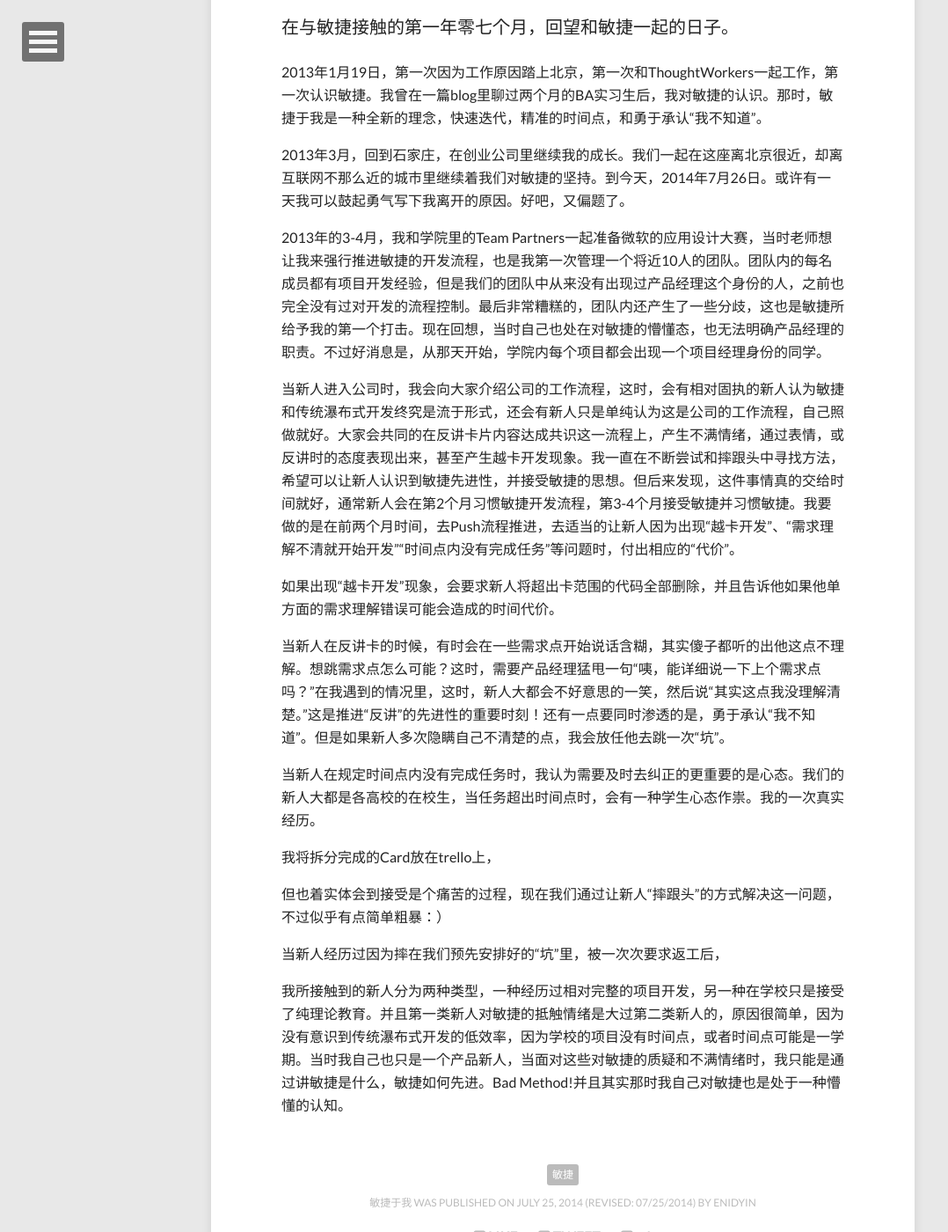
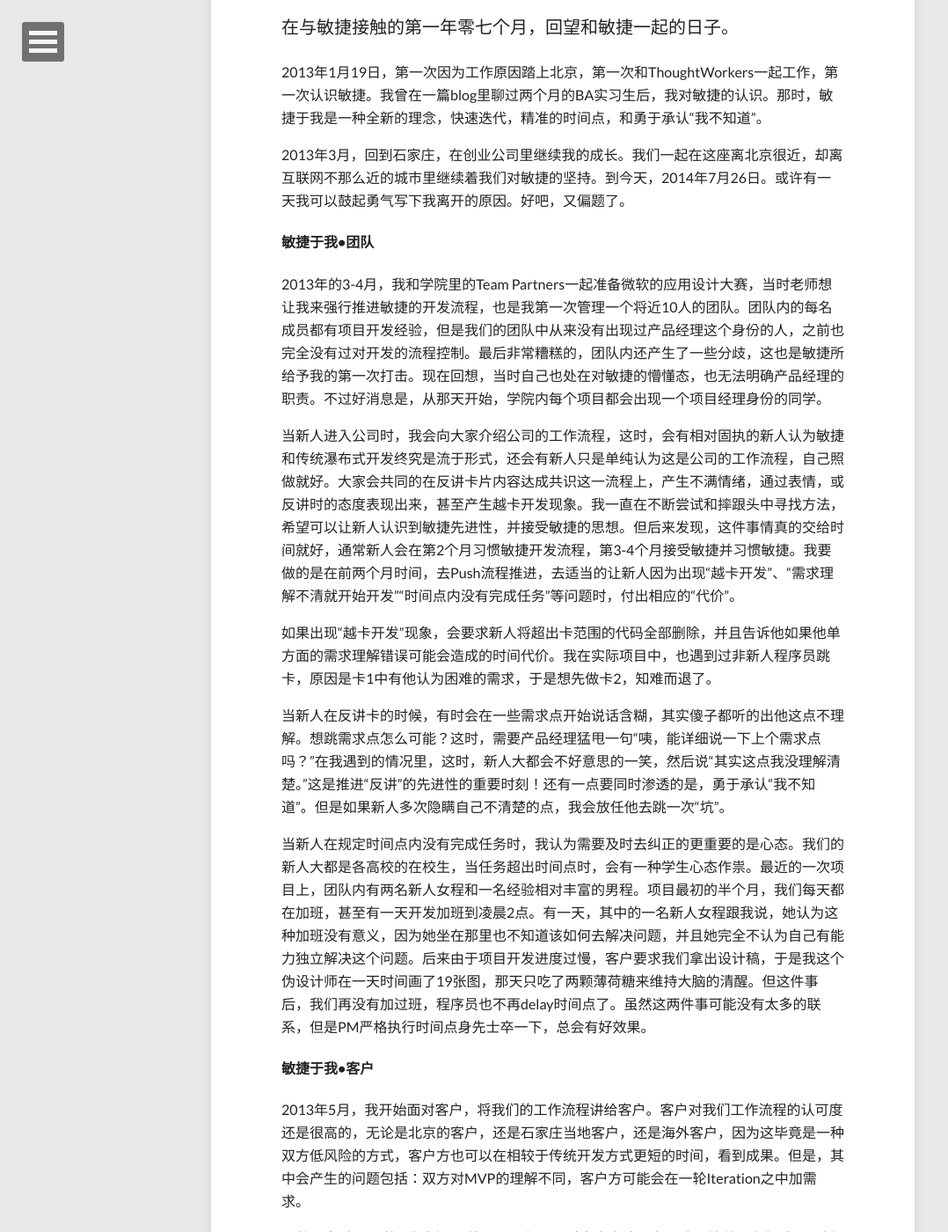
Before and after one commit to EnidYin/EnidYin.github.io, a Jekyll site: the page built from _posts/2014-07-25-My-Understandings-About-Agile-Now.md, in a window 1280 px wide and 1400 px high, scrolled down 503 px. Shown: the whole window at 88% size, without its empty margins (0-1078 px from the left). Built offline with Jekyll 4.4.1, drawn with Linux system fonts in a browser that asks for light colours; nearby versions of some CDN libraries; comment, search, counter and statistics services are not loaded; some of the changed text lies outside the part shown.

Commit message:
敏捷于我

```diff
--- a/_posts/2014-07-25-My-Understandings-About-Agile-Now.md
+++ b/_posts/2014-07-25-My-Understandings-About-Agile-Now.md
@@ -18,24 +18,30 @@ share: true
 
 2013年3月，回到石家庄，在创业公司里继续我的成长。我们一起在这座离北京很近，却离互联网不那么近的城市里继续着我们对敏捷的坚持。到今天，2014年7月26日。或许有一天我可以鼓起勇气写下我离开的原因。好吧，又偏题了。
 
-2013年的3-4月，我和学院里的Team Partners一起准备微软的应用设计大赛，当时老师想让我来强行推进敏捷的开发流程，也是我第一次管理一个将近10人的团队。团队内的每名成员都有项目开发经验，但是我们的团队中从来没有出现过产品经理这个身份的人，之前也完全没有过对开发的流程控制。最后非常糟糕的，团队内还产生了一些分歧，这也是敏捷所给予我的第一个打击。现在回想，当时自己也处在对敏捷的懵懂态，也无法明确产品经理的职责。不过好消息是，从那天开始，学院内每个项目都会出现一个项目经理身份的同学。
+####敏捷于我•团队
+
+2013年的3-4月，我和学院里的Team Partners一起准备微软的应用设计大赛，当时老师想让我来强行推进敏捷的开发流程，也是我第一次管理一个将近10人的团队。团队内的每名成员都有项目开发经验，但是我们的团队中从来没有出现过产品经理这个身份的人，之前也完全没有过对开发的流程控制。最后非常糟糕的，团队内还产生了一些分歧，这也是敏捷所给予我的第一次打击。现在回想，当时自己也处在对敏捷的懵懂态，也无法明确产品经理的职责。不过好消息是，从那天开始，学院内每个项目都会出现一个项目经理身份的同学。
 
 当新人进入公司时，我会向大家介绍公司的工作流程，这时，会有相对固执的新人认为敏捷和传统瀑布式开发终究是流于形式，还会有新人只是单纯认为这是公司的工作流程，自己照做就好。大家会共同的在反讲卡片内容达成共识这一流程上，产生不满情绪，通过表情，或反讲时的态度表现出来，甚至产生越卡开发现象。我一直在不断尝试和摔跟头中寻找方法，希望可以让新人认识到敏捷先进性，并接受敏捷的思想。但后来发现，这件事情真的交给时间就好，通常新人会在第2个月习惯敏捷开发流程，第3-4个月接受敏捷并习惯敏捷。我要做的是在前两个月时间，去Push流程推进，去适当的让新人因为出现“越卡开发”、“需求理解不清就开始开发”“时间点内没有完成任务”等问题时，付出相应的“代价”。
 
-如果出现“越卡开发”现象，会要求新人将超出卡范围的代码全部删除，并且告诉他如果他单方面的需求理解错误可能会造成的时间代价。
+如果出现“越卡开发”现象，会要求新人将超出卡范围的代码全部删除，并且告诉他如果他单方面的需求理解错误可能会造成的时间代价。我在实际项目中，也遇到过非新人程序员跳卡，原因是卡1中有他认为困难的需求，于是想先做卡2，知难而退了。
 
 当新人在反讲卡的时候，有时会在一些需求点开始说话含糊，其实傻子都听的出他这点不理解。想跳需求点怎么可能？这时，需要产品经理猛甩一句“咦，能详细说一下上个需求点吗？”在我遇到的情况里，这时，新人大都会不好意思的一笑，然后说“其实这点我没理解清楚。”这是推进“反讲”的先进性的重要时刻！还有一点要同时渗透的是，勇于承认“我不知道”。但是如果新人多次隐瞒自己不清楚的点，我会放任他去跳一次“坑”。
 
-当新人在规定时间点内没有完成任务时，我认为需要及时去纠正的更重要的是心态。我们的新人大都是各高校的在校生，当任务超出时间点时，会有一种学生心态作祟。我的一次真实经历。
+当新人在规定时间点内没有完成任务时，我认为需要及时去纠正的更重要的是心态。我们的新人大都是各高校的在校生，当任务超出时间点时，会有一种学生心态作祟。最近的一次项目上，团队内有两名新人女程和一名经验相对丰富的男程。项目最初的半个月，我们每天都在加班，甚至有一天开发加班到凌晨2点。有一天，其中的一名新人女程跟我说，她认为这种加班没有意义，因为她坐在那里也不知道该如何去解决问题，并且她完全不认为自己有能力独立解决这个问题。后来由于项目开发进度过慢，客户要求我们拿出设计稿，于是我这个伪设计师在一天时间画了19张图，那天只吃了两颗薄荷糖来维持大脑的清醒。但这件事后，我们再没有加过班，程序员也不再delay时间点了。虽然这两件事可能没有太多的联系，但是PM严格执行时间点身先士卒一下，总会有好效果。
 
-我将拆分完成的Card放在trello上，
+####敏捷于我•客户
 
-但也着实体会到接受是个痛苦的过程，现在我们通过让新人“摔跟头”的方式解决这一问题，不过似乎有点简单粗暴：）
+2013年5月，我开始面对客户，将我们的工作流程讲给客户。客户对我们工作流程的认可度还是很高的，无论是北京的客户，还是石家庄当地客户，还是海外客户，因为这毕竟是一种双方低风险的方式，客户方也可以在相较于传统开发方式更短的时间，看到成果。但是，其中会产生的问题包括：双方对MVP的理解不同，客户方可能会在一轮Iteration之中加需求。
 
+虽然双方对MVP的理解划分可能不同，但是通过向客户演示交互稿，并说明我们对MVP划分的理由后，其实这个问题相对还是好解决。最常遇到的问题就是客户在Iteration中加需求，每一次遇到客户加需求的要求时，我都会反复说：我们这轮Iteration的功能已经确定了，我们等下个Iteration再做这些功能，这期间您可以再想一些其他的需求。或者如果这轮迭代的功能可以提前完成，我们会考虑把这些功能加进去。
 
+在工作流程中，我感受到客户和我们之间并没有一种上下级的关系，双方的关系也变得扁平了，交流沟通更顺畅直接。
 
-当新人经历过因为摔在我们预先安排好的“坑”里，被一次次要求返工后，
+####敏捷于我•我
 
+一年半以前，我的老板问我“你的理想是什么？你想要的是什么？”我说“做出打动用户的产品，带给这个世界哪怕再细微的改变。我想要被需要” 很惭愧，到现在也没有做出一款能打动用户的产品，因为连我自己都无法打动。不过自从成为了office principal，我就成为了公司里被点击量最高的名字，真的很被需要。于是我开始重新思考自己的人生定位，似乎在不经意间，我的人生和认知也在不断的迭代，从不断的尝试，总结，实践中，去发掘我真正想要的东西。
 
+曾经我非常在意自己在别人心目中的良好形象，在团队合作中不敢频繁的push进度，怕给对方造成我在催他的紧张感。现在看来，Too young, Too Naive. 如果项目负责人的心态不够成熟，首先对项目是不负责任的，其次对团队成员的发展也不利。好吧，或许我在扣大帽子。但是，我们的团队成员通常是没有接触过真实项目的新人，一个严格的开始，总归是必要的。
 
-我所接触到的新人分为两种类型，一种经历过相对完整的项目开发，另一种在学校只是接受了纯理论教育。并且第一类新人对敏捷的抵触情绪是大过第二类新人的，原因很简单，因为没有意识到传统瀑布式开发的低效率，因为学校的项目没有时间点，或者时间点可能是一学期。当时我自己也只是一个产品新人，当面对这些对敏捷的质疑和不满情绪时，我只能是通过讲敏捷是什么，敏捷如何先进。Bad Method!并且其实那时我自己对敏捷也是处于一种懵懂的认知。
+聊了这么多，有些与敏捷有关，有些是敏捷对我的意外疗效，或许因为我已经习惯了这种迭代的生活，通过划分card来完成我的目标。未来之想继续拥有这种扁平化的生存环境，然后继续坚持我的第一个梦想，不过这次，我想先做能打动自己的产品。
```
